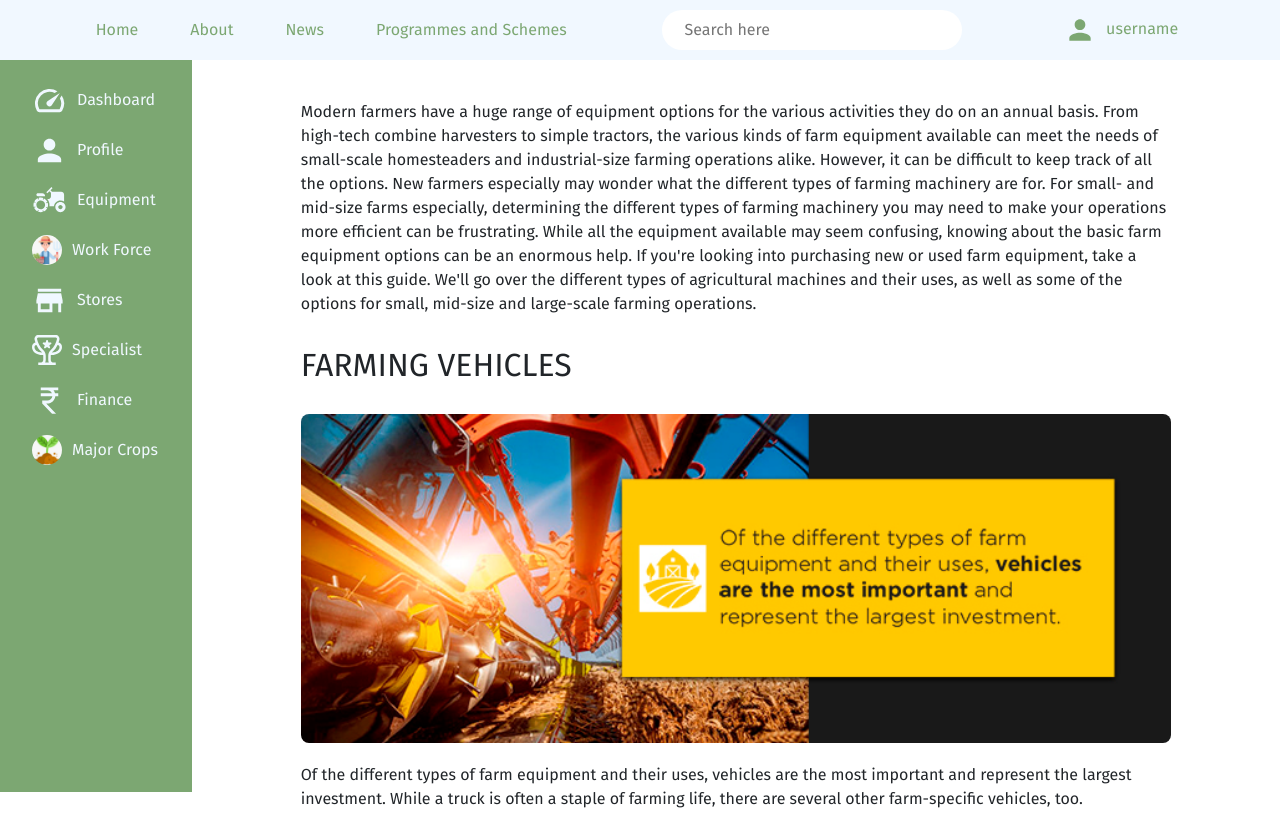
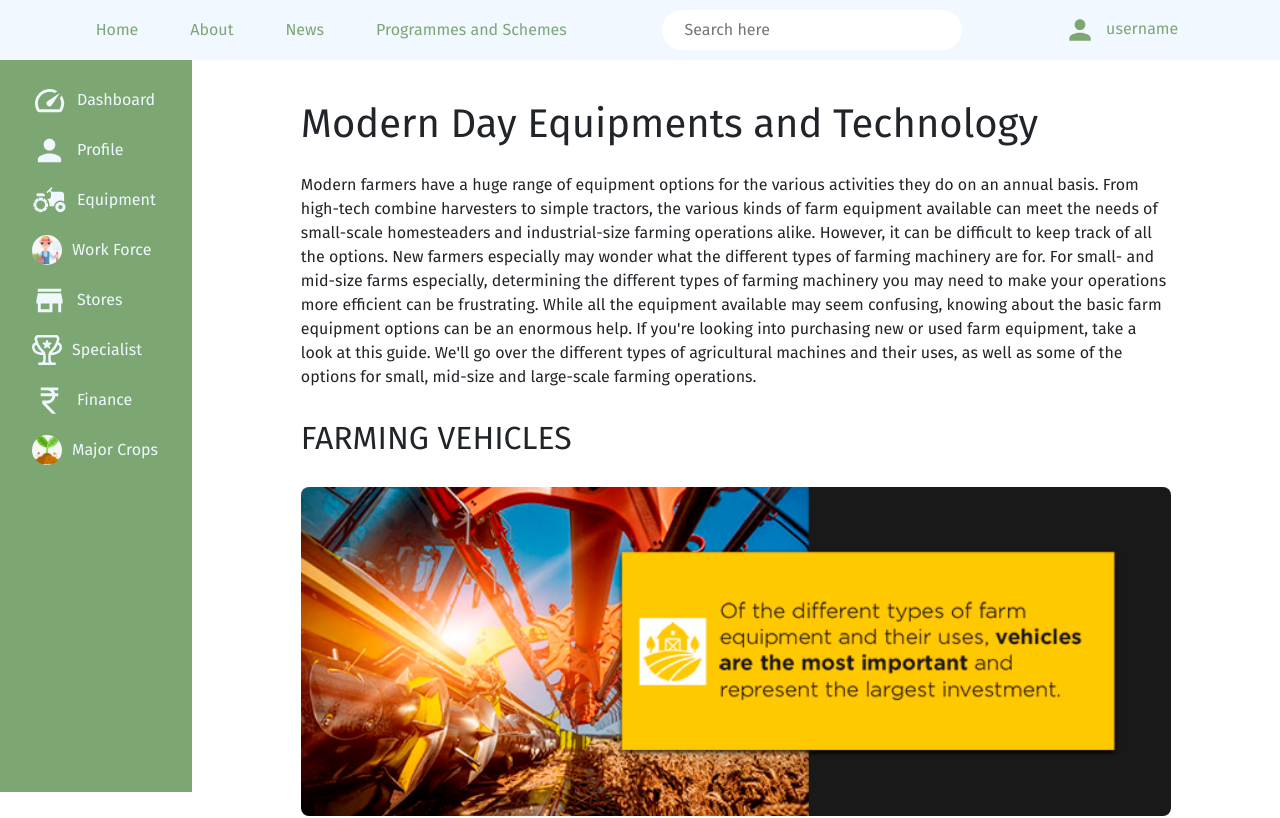
Before and after one commit to Raporaz03/Agro, a React (Create React App) app: page /equipment in a window 1280 px wide. Shown: the top 818 px of the page. Built offline with nearby package versions, Linux system fonts and the light colour scheme; no server answers; the HTML template or start-up script is replaced by a standard one.

Commit message:
Added heading to equipment page

```diff
--- a/src/Pages/equipment/Equipment.jsx
+++ b/src/Pages/equipment/Equipment.jsx
@@ -3,6 +3,7 @@ import "./equipment.css";
 export default function Equipment() {
   return (
     <div className="equipmentWrapperInfo">
+      <h1>Modern Day Equipments and Technology</h1>
       <div className="equipmentWrapperInfoIntro">
         <p>
           Modern farmers have a huge range of equipment options for the various
--- a/src/Pages/equipment/equipment.css
+++ b/src/Pages/equipment/equipment.css
@@ -3,6 +3,9 @@
     width: 80%;
     display: flex;
     flex-direction: column;
+}
+.equipmentWrapperInfo h1{
+    margin-bottom: 25px;
 }
 .equipmentWrapperInfo p{
     margin: 0;
```
